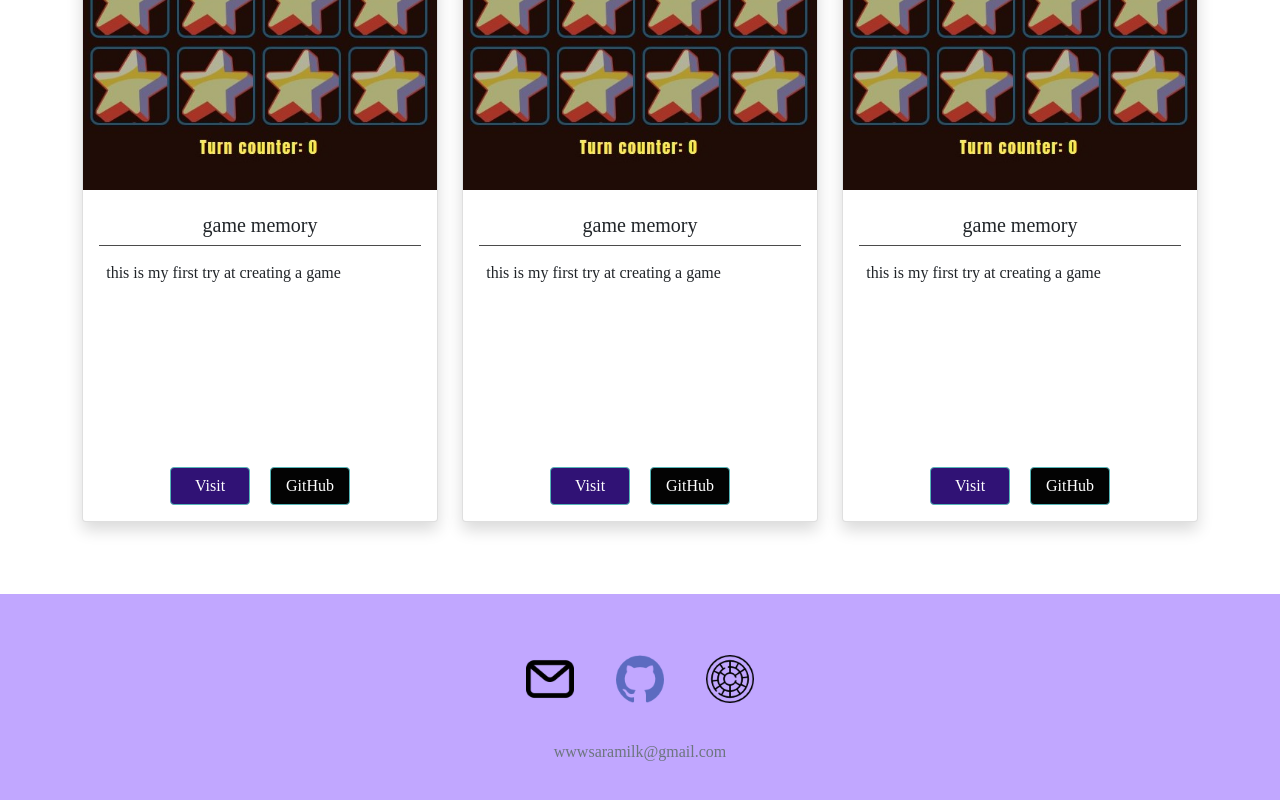
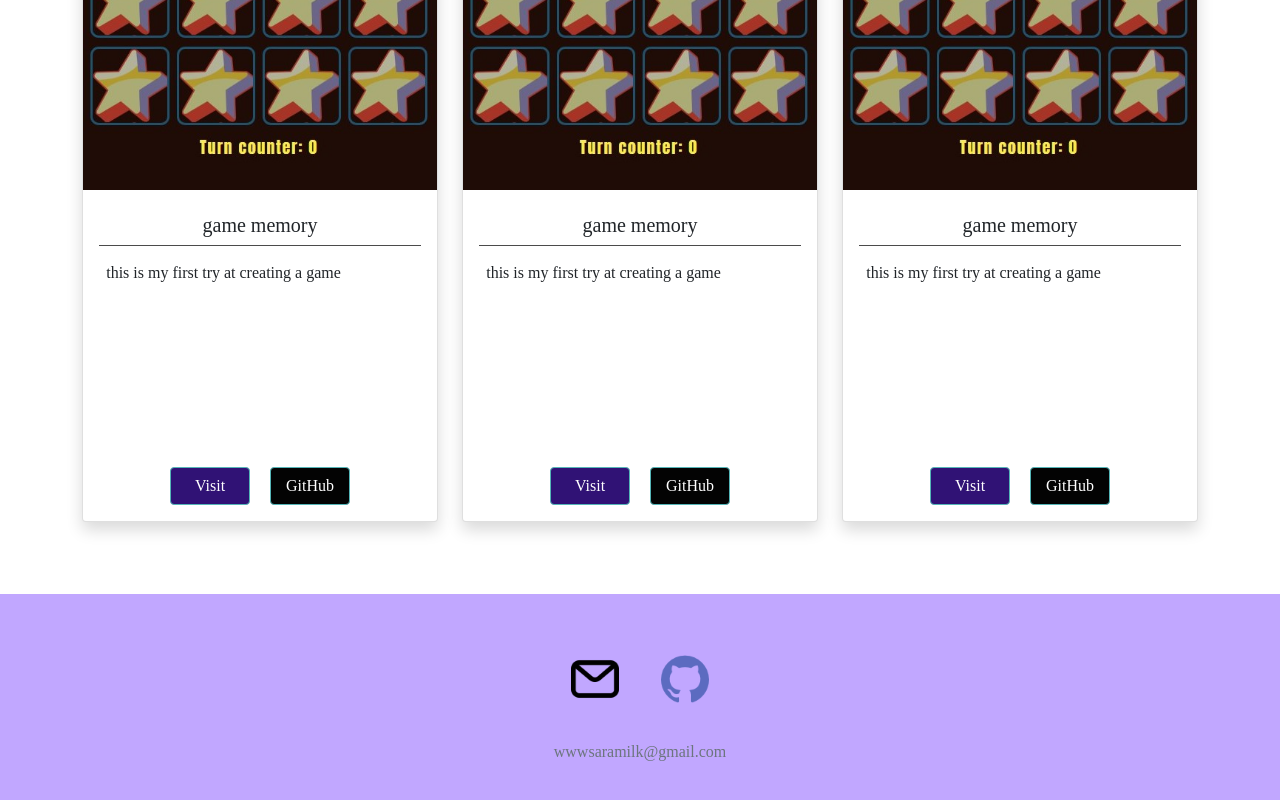
Before and after one commit to sarawwx/firstPortfolio, a React (Create React App) app: page / in a window 1280 px wide. Shown: the part 1055-1855 px from the top of the page. Built offline with nearby package versions, Linux system fonts and the light colour scheme; a web font is replaced by a local one.

Commit message:
mudando logo da pagina

```diff
--- a/public/index.html
+++ b/public/index.html
@@ -2,7 +2,7 @@
 <html lang="en">
   <head>
     <meta charset="utf-8" />
-    <link rel="icon" href="%PUBLIC_URL%/favicon.ico" />
+    <!-- <link rel="icon" href="%PUBLIC_URL%/favicon.ico" /> -->
     <meta name="viewport" content="width=device-width, initial-scale=1" />
     <meta name="theme-color" content="#000000" />
     <!-- Bootstrap CSS -->
@@ -12,13 +12,15 @@
       name="Portfolio"
       content="Web site created using create-react-app"
     />
+    <link rel="shortcut icon" href="./images/logo.png">
     <link href="../src/App.js">
 
     <title>Sara's Portfolio</title>
   </head>
+
   <body>
     <noscript>You need to enable JavaScript to run this app.</noscript>
     <div id="root"></div>
+  </body>
 
-  </body>
 </html>
--- a/src/components/Footer/index.js
+++ b/src/components/Footer/index.js
@@ -10,9 +10,6 @@ const Footer = () => {
                 <a class="btn btn-link btn-floating btn-lg text-dark m-1" href="https://github.com/sarawwx" role="button" data-mdb-ripple-color="dark">
                     <img src="images/github.png"></img>
                 </a>
-                <a class="btn btn-link btn-floating btn-lg text-dark m-1" href="https://vsco.co/llssaax/gallery" role="button" data-mdb-ripple-color="dark">
-                    <img src="images/vsco.png"></img>
-                </a>
             </div>
             <div class="container ft-container-2 text-muted">
                 <p>wwwsaramilk@gmail.com</p>
```
Also changed, not shown: public/images/logo.png (added).
